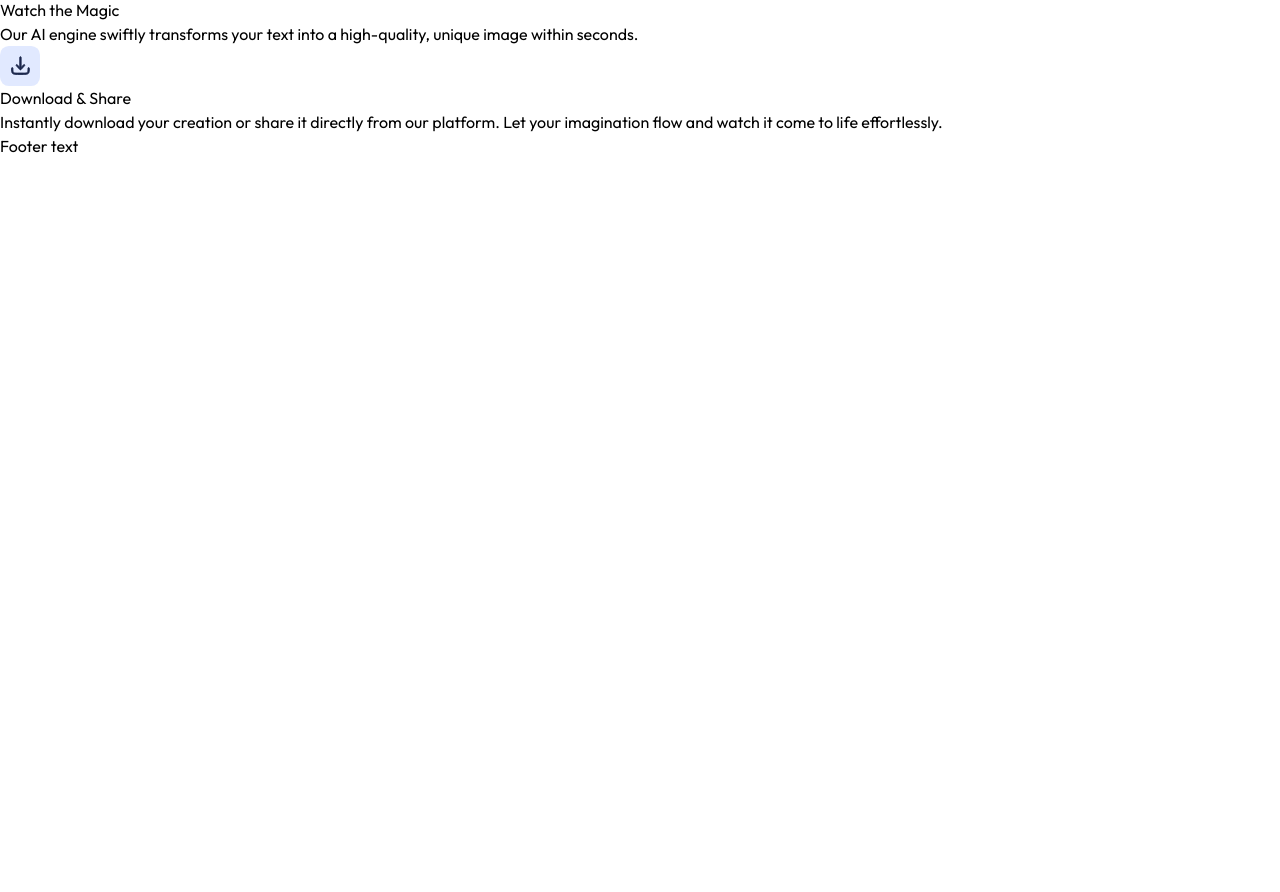
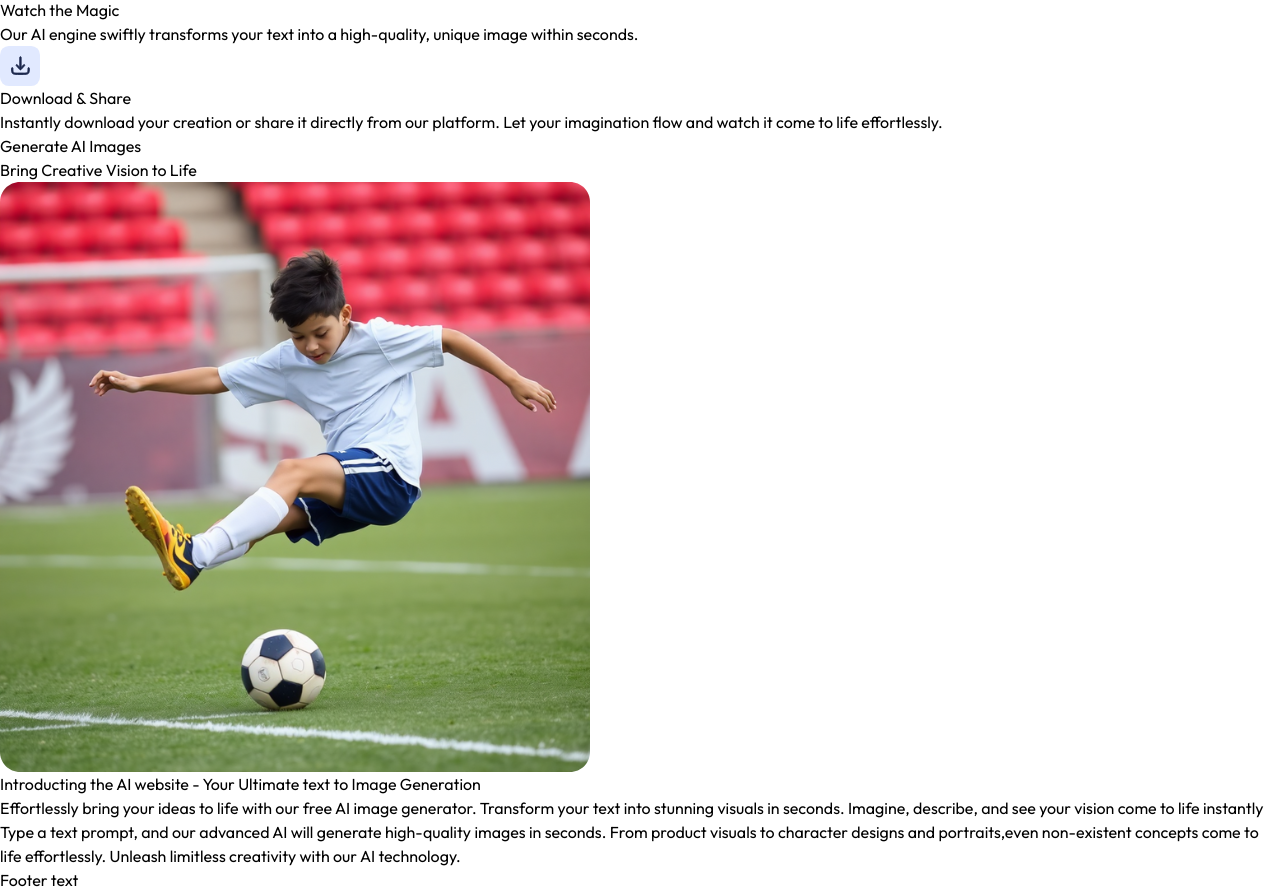
Before and after one commit to SinghRajRitik/ArtAI, a React (Vite) app in the folder client/: page / in a window 1280 px wide. Shown: the part 824-1716 px from the top of the page. Before the commit the page ends 982 px from the top, so only its background shows below. Built offline with nearby package versions, Linux system fonts and the light colour scheme; a web font is replaced by a local one.

Commit message:
add description

```diff
--- a/client/src/components/Description.jsx
+++ b/client/src/components/Description.jsx
@@ -1,8 +1,31 @@
 import React from 'react'
+import { assets } from '../assets/assets'
+import{delay , motion} from "motion/react"
 
 const Description = () => {
   return (
-    <div>Description</div>
+    <motion.div
+    initial={{opacity:0.2 , y:100}}
+    transition={{duration:1}}
+    whileInView={{opacity:1,y:0}}
+    viewport={{once:true}}
+    className='flex flex-col items-center justify-center my-24 p-6 md:px-28'>
+      <h1 className='text-3xl sm:text-4xl'>Generate AI Images</h1>
+      <p className='text-gray-500 mb-8'>Bring Creative Vision to Life</p>
+      <div className='flex flex-col gap-5 md:gap-14 md:flex-row items-center'>
+        <img src={assets.sample_img_2} alt="" className='w-80 xl:w-96 rounded-lg' />
+        <div>
+          <h2 className='text-3xl font-medium max-w-lg mb-4'>
+            Introducting the AI website - Your Ultimate text to Image Generation
+          </h2>
+          <p className='text-gray-600'>Effortlessly bring your ideas to life with our free AI image generator. Transform your text into stunning visuals in seconds.
+             Imagine, describe, and see your vision come to life instantly</p>
+          <p className='text-gray-600'>Type a text prompt, and our advanced AI will generate high-quality images in seconds.
+             From product visuals to character designs and portraits,even non-existent concepts come to life effortlessly.
+             Unleash limitless creativity with our AI technology.</p>
+        </div>
+      </div>
+    </motion.div>
   )
 }
 
--- a/client/src/components/Header.jsx
+++ b/client/src/components/Header.jsx
@@ -6,8 +6,6 @@ import {useNavigate} from 'react-router-dom'
 
 const Header = () => {
   const navigate = useNavigate()
-
-
 
  const onClickHandler=()=>{
     if (user){
@@ -63,10 +61,11 @@ const Header = () => {
       ))}
     </motion.div>
     <motion.p
-      initial={{ opacity: 0 }}
-      animate={{ opacity: 1 }}
-      transition={{ delay: 1.2, duration: 0.8 }}
-      className='mt-2 text-neutral-600'>
+    initial={{opacity:0}}
+    animate={{opacity:1}}
+    transition={{delay:1.2,duration:0.8}}
+    className='mt-2 text-neutral-600 text-center'>
+
       Generate Image from ArtAI
     </motion.p>
   </>
--- a/client/src/pages/Home.jsx
+++ b/client/src/pages/Home.jsx
@@ -1,12 +1,14 @@
 import React from 'react'
 import Header from '../components/Header'
 import Steps from '../components/Steps'
+import Description from '../components/Description'
 
 const Home = () => {
   return (
     <div>
       <Header/>
       <Steps/>
+      <Description/>
     </div>
   )
 }
```
Also changed, not shown: client/src/components/Testimonial.jsx (+25 -0 lines).
